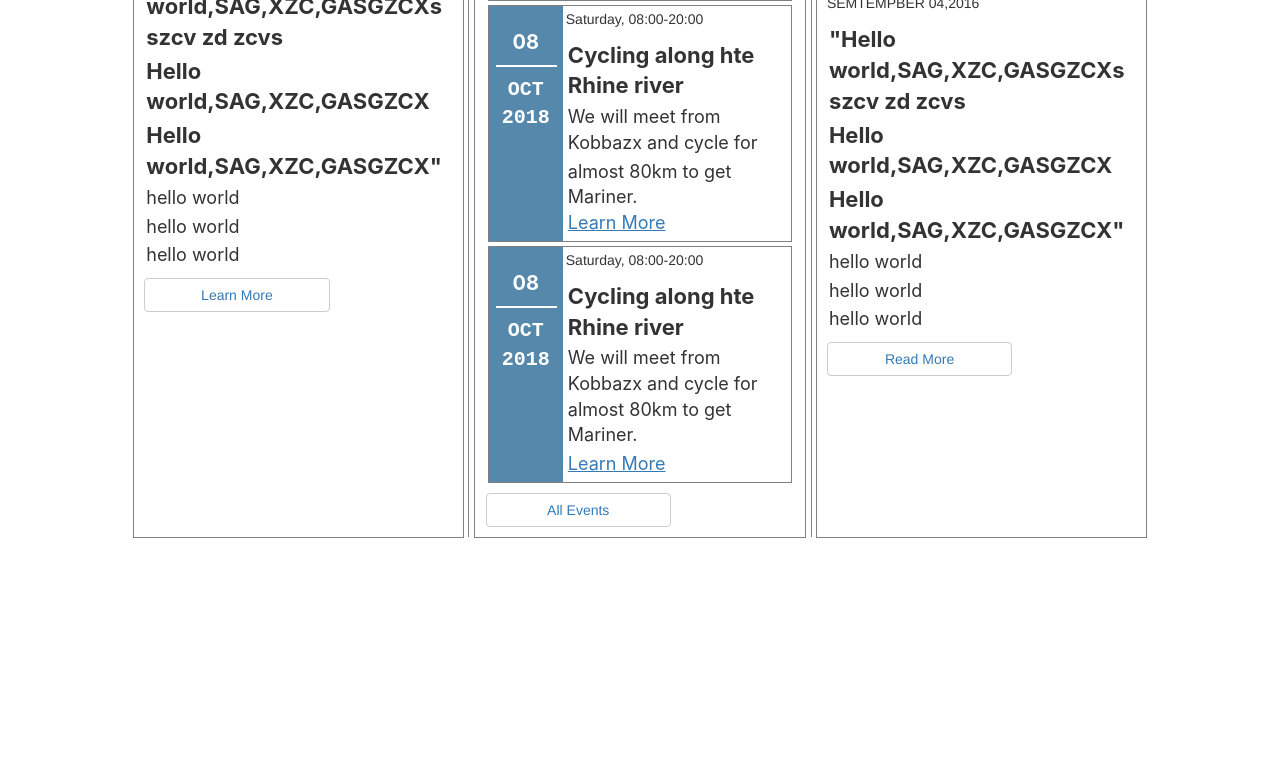
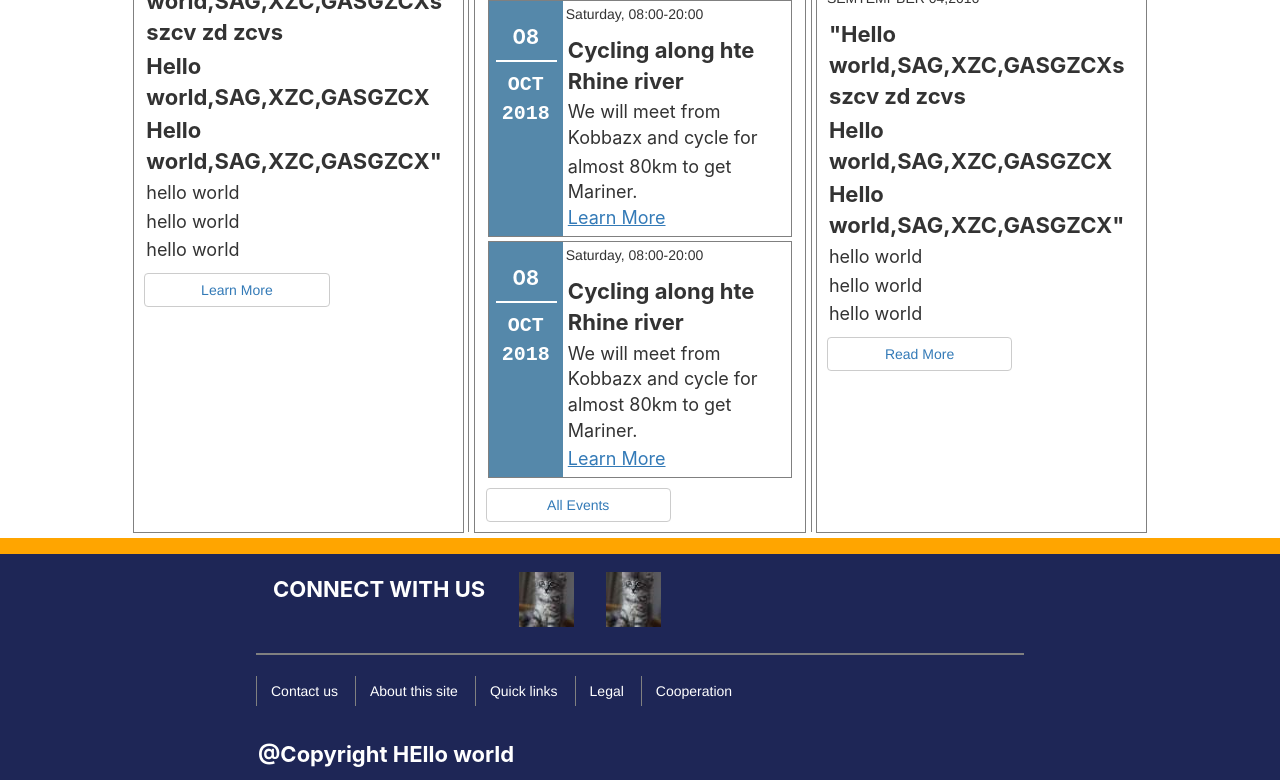
Before and after one commit to YutSean/html_template, a plain HTML site: page demo.html in a window 1280 px wide. Shown: the part 1215-1995 px from the top of the page. Before the commit the page ends 1758 px from the top, so only its background shows below. Drawn offline with Linux system fonts and the light colour scheme.

Commit message:
feature: 暂时完成喽

```diff
--- a/css/content.css
+++ b/css/content.css
@@ -1,8 +1,9 @@
 /*设置整个容器*/
 #content{
-    margin-top:1vw;
+    margin-top:1vh;
     margin-left:10vw;
     margin-right:10vw;
+    margin-bottom:0;
     display: flex;
     flex-direction: row;
     background: white;
--- /dev/null
+++ b/css/footer.css
@@ -0,0 +1,46 @@
+footer{
+    border-top:2vh orange solid;
+    margin:0;
+}
+footer p{
+    color:white;
+}
+footer .footer_container{
+    padding-left:20%;
+    padding-right:20%;
+    height:auto;
+    width:100%;
+    background:#1E2656;
+}
+.footer_container{
+    display: flex;
+    flex-direction: column;
+}
+.footer_container>div{
+    margin-top:1vh;
+    margin-bottom:1vh;
+}
+.footer_container li{
+    position:relatvie;
+    margin:0;
+    padding:0;
+}
+.detail li::before{
+    position: absolute;
+    content:"";
+    top:10%;
+    height:60%;
+    left:0;
+    width:0;
+    border-left:solid grey .1em;
+ }
+ .detailr li::after{
+    position: absolute;
+    content:"";
+    top:10%;
+    height:60%;
+
+    right:0;
+    width:0;
+    border-left:solid grey .1em;
+ }
--- a/demo.html
+++ b/demo.html
@@ -228,11 +228,65 @@
 
         </div>
     </div>
+    <footer>
+        <div class="footer_container">
+            <div class="contact">
 
-    <footer>
-        <div class="contact"></div>
-        <div class="detail"></div>
-        <div class="copyright"></div>
+
+
+                <ul class="nav nav-pills navbar-left">
+                    <li>
+                        <a href="#">
+                                <p class="lead">CONNECT WITH US</p>
+                        </a>
+                    </li>
+                    <li>
+                        <a href="#">
+                                <img src="image/55x55.png" alt="">
+                        </a>
+                    </li>
+                    <li>
+                        <a href="#">
+                                <img src="image/55x55.png" alt="">
+                        </a>
+                    </li>
+                </ul>
+            </div>
+            <hr>
+            <div class="detail">
+                <ul class="nav nav-pills navbar-left">
+                    <li>
+                        <a href="#">
+                            <p class="all">Contact us</p>
+
+                        </a>
+                    </li>
+                    <li>
+                        <a href="#">
+                            <p class="all">About this site</p>
+                        </a>
+                    </li>
+                    <li>
+                        <a href="#">
+                            <p class="all">Quick links</p>
+                        </a>
+                    </li>
+                    <li>
+                        <a href="#">
+                            <p class="all">Legal</p>
+                        </a>
+                    </li>
+                    <li>
+                        <a href="#">
+                            <p class="all">Cooperation</p>
+                        </a>
+                    </li>
+                </ul>
+            </div>
+            <div class="copyright">
+                <p class="lead">@Copyright HEllo world</p>
+            </div>
+        </div>
     </footer>
 </body>
 <link rel="stylesheet" href="css/demo.css">
@@ -241,6 +295,7 @@
 <link rel="stylesheet" href="css/nav.css">
 <link rel="stylesheet" href="css/slider.css">
 <link rel="stylesheet" href="css/content.css">
+<link rel="stylesheet" href="css/footer.css">
 <script src="js/jquery-3.1.0.js"></script>
 <script src="js/bootstrap.min.js"></script>
 <script>
```
